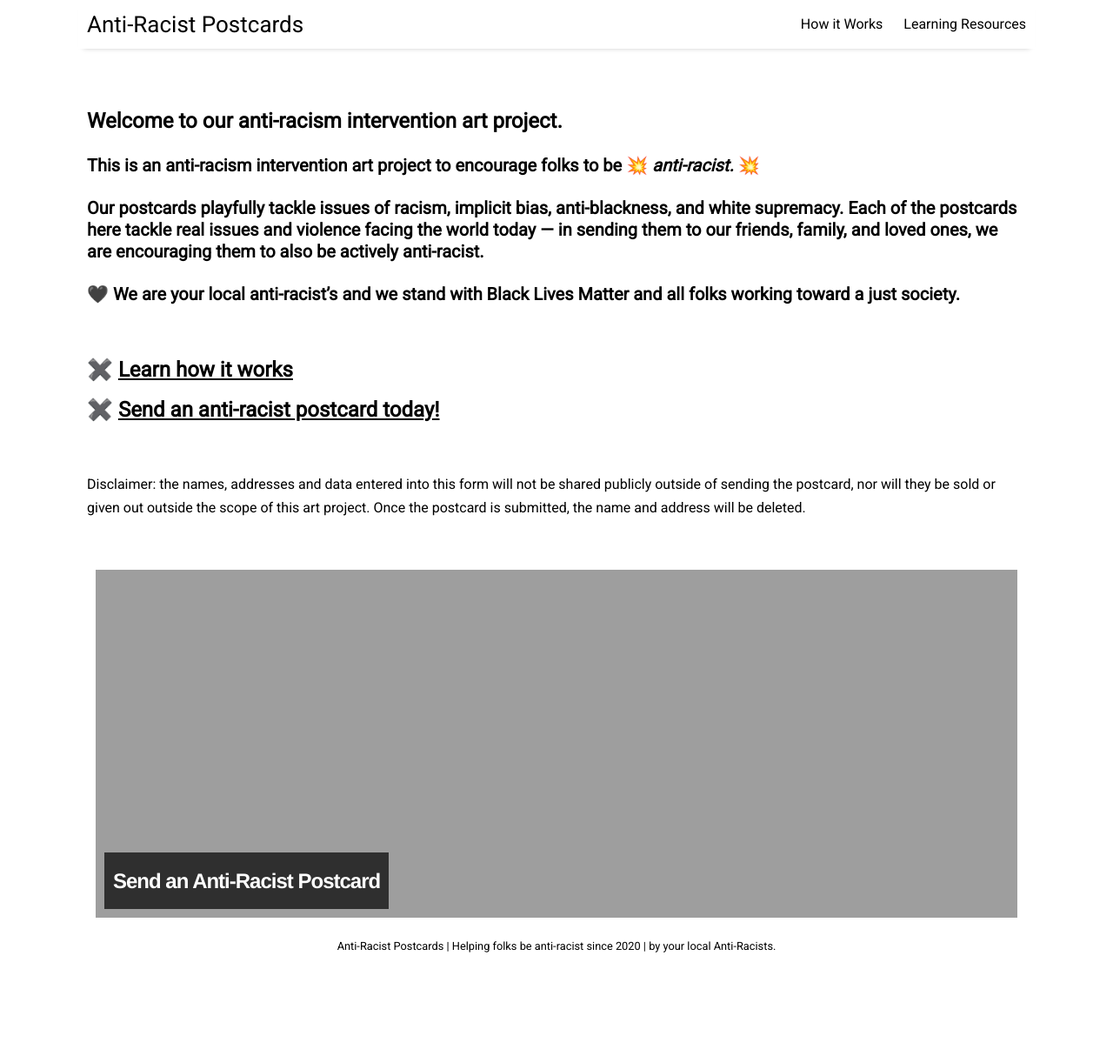
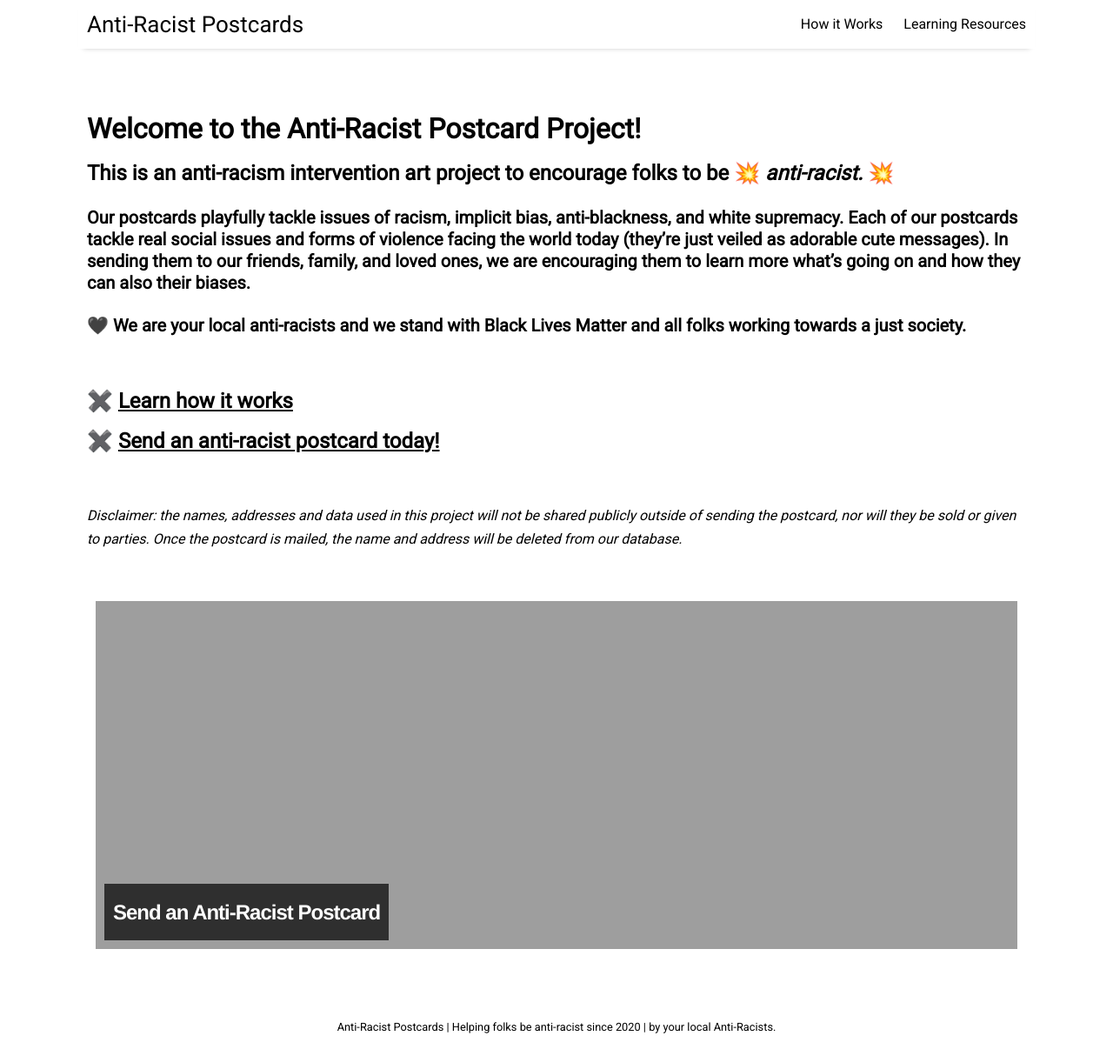
Before and after one commit to mir-lab/AntiRacistPostcardProject, a Jekyll site: the page built from docs/index.md, in a window 1280 px wide and 1214 px high. Shown: the whole window at 87% size. Built offline with Jekyll 4.4.1, drawn with Linux system fonts in a browser that asks for light colours; nearby versions of some CDN libraries.

```diff
--- a/docs/_layouts/default.html
+++ b/docs/_layouts/default.html
@@ -20,6 +20,10 @@
   </a>
 	</article>
   </div>
+  <br>
+  <br>
+  <br>
+
   {% include footer.html %}
  <!--  <a href="{{ site.github.url }}{{ post.url }}">
     <div class="featured-posts" {% if post.image %}style="background-image:url({{ site.github.url }}/assets/img/{{ post.image }})"{% endif %}>
@@ -27,7 +31,5 @@
   </a> -->
 </div>
 
-
-
 </body>
 </html>
--- a/docs/index.md
+++ b/docs/index.md
@@ -5,13 +5,13 @@ title: Welcome
 <!-- # Hello & welcome  -->
 &nbsp;
 
-## Welcome to our anti-racism intervention art project.
+# Welcome to the Anti-Racist Postcard Project!
 
-### This is an anti-racism intervention art project to encourage folks to be 💥 _anti-racist._ 💥
+## This is an anti-racism intervention art project to encourage folks to be 💥 _anti-racist._ 💥
 
-### Our postcards playfully tackle issues of racism, implicit bias, anti-blackness, and white supremacy. Each of the postcards here tackle real issues and violence facing the world today — in sending them to our friends, family, and loved ones, we are encouraging them to also be actively anti-racist.
+### Our postcards playfully tackle issues of racism, implicit bias, anti-blackness, and white supremacy. Each of our postcards tackle real social issues and forms of violence facing the world today (they're just veiled as adorable cute messages). In sending them to our friends, family, and loved ones, we are encouraging them to learn more what's going on and how they can also their biases.
 
-### 🖤 We are your local anti-racist's and we stand with Black Lives Matter and all folks working toward a just society.
+### 🖤 We are your local anti-racists and we stand with Black Lives Matter and all folks working towards a just society.
 
 
 &nbsp;
@@ -22,7 +22,7 @@ title: Welcome
 &nbsp;
 
 
-Disclaimer: the names, addresses and data entered into this form will not be shared publicly outside of sending the postcard, nor will they be sold or given out outside the scope of this art project. Once the postcard is submitted, the name and address will be deleted.
+_Disclaimer: the names, addresses and data used in this project will not be shared publicly outside of sending the postcard, nor will they be sold or given to parties. Once the postcard is mailed, the name and address will be deleted from our database._
 
 &nbsp;
 
```
Also changed, not shown: docs/_posts/2020-06-12-your-target.md (+6 -1 lines), 16 other files.
